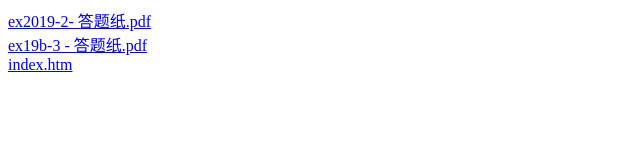
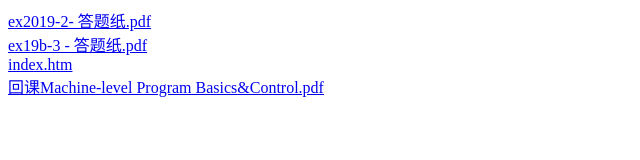
Before and after one commit to liningyuan/game, a plain HTML site: page file/index.htm in a window 1280 px wide. Shown: the whole page, without its empty margins (0-640 px from the left). Drawn offline with Linux system fonts and the light colour scheme.

Commit message:
Update index.htm

```diff
--- a/file/index.htm
+++ b/file/index.htm
@@ -7,7 +7,8 @@
 <script type="text/javascript">
 var names=`ex2019-2- 答题纸.pdf
 ex19b-3 - 答题纸.pdf
-index.htm`;
+index.htm
+回课Machine-level Program Basics&Control.pdf`;
 document.body.innerHTML+=names.split('\n').map(x=>`<a href="${x}">${x}</a>`).join('<br>');
 </script>
 </body>
```
